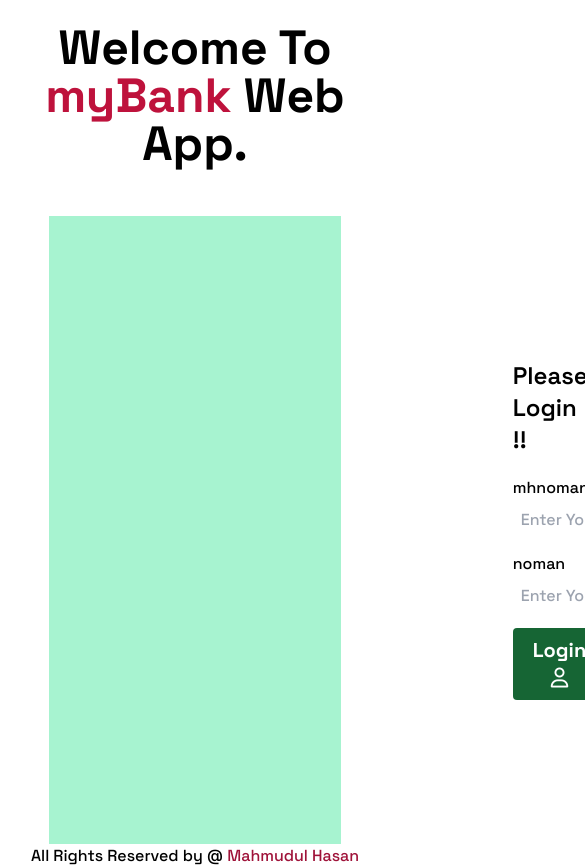
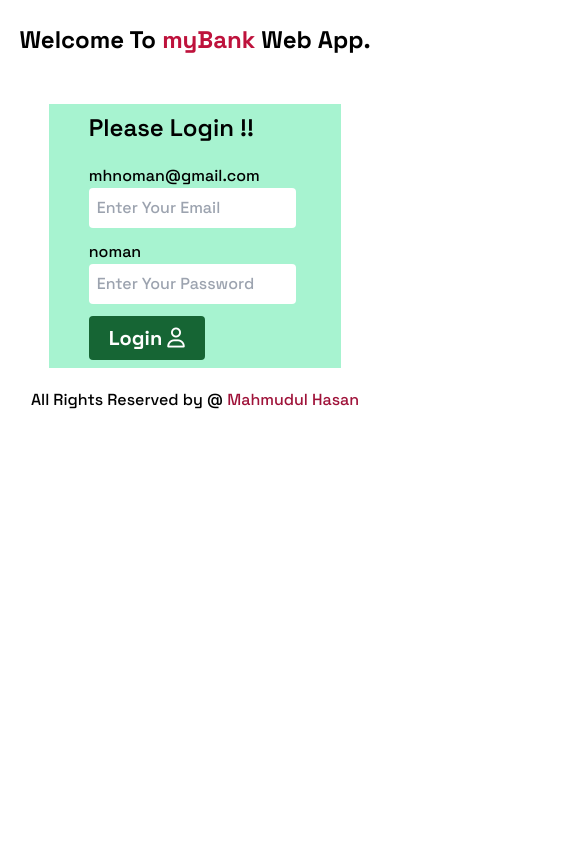
Before and after one commit to mahmudul-noman/mybank-js, a plain HTML site: page index.html in a window 390 px wide. Shown: the top 868 px of the page, 585 px wide, since content can reach past the window. After the commit the page ends 844 px from the top, so only its background shows below. Drawn offline with nearby package versions, Linux system fonts and the light colour scheme.

Commit message:
update myBank index

```diff
--- a/index.html
+++ b/index.html
@@ -18,18 +18,18 @@
 <body>
 
     <header>
-        <h1 class="text-5xl text-center mt-6 font-bold">Welcome To <span
+        <h1 class="text-2xl lg:text-5xl text-center mt-6 font-bold">Welcome To <span
                 class="font-extrabold text-rose-700 ">myBank</span> Web App.</h1>
     </header>
 
     <main>
-            <section class="bg-emerald-200 mt-12 p-36 mx-auto w-9/12">
-                <div class="box px-80">
+        <section class="bg-emerald-200 mt-12 p-2 lg:p-36 mx-auto w-9/12 grid grid-cols-1">
+            <div class="box px-8 lg:px-80">
                 <h3 class="text-2xl font-semibold mb-5">Please Login !!</h3>
                 <div>
                     <p>mhnoman@gmail.com</p>
                     <input type="email" class="outline-0 mb-3 p-2 rounded" id="email-field"
-                            placeholder="Enter Your Email">  <br>
+                        placeholder="Enter Your Email"> <br>
                     <p>noman</p>
                     <input type="password" class="outline-0 mb-3 p-2 rounded" id="user-password"
                         placeholder="Enter Your Password"> <br>
@@ -41,7 +41,8 @@
             </div>
         </section>
 
-            <p class="text-center">All Rights Reserved by @ <a class="text-rose-800" href="https://github.com/mahmudul-noman" target="_blank">Mahmudul Hasan</a></p>
+        <p class="text-center mt-5">All Rights Reserved by @ <a class="text-rose-800"
+                href="https://github.com/mahmudul-noman" target="_blank">Mahmudul Hasan</a></p>
     </main>
 
 
```
Lines whose indentation alone changed are shown as unchanged.
